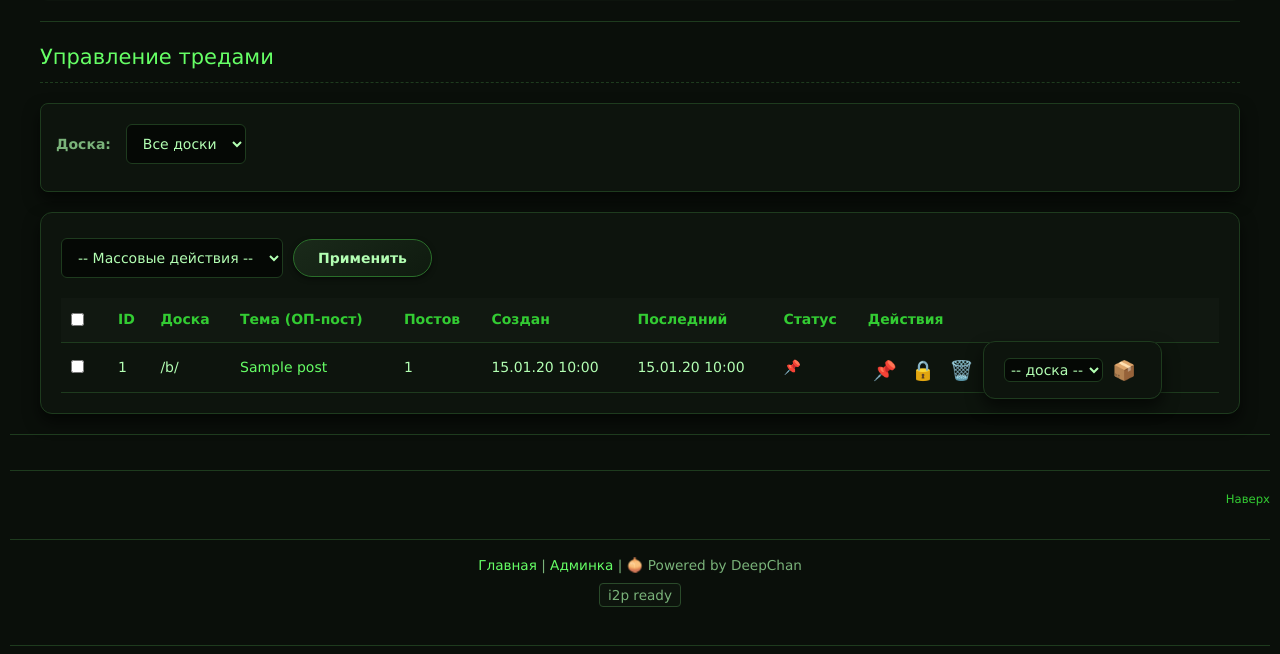
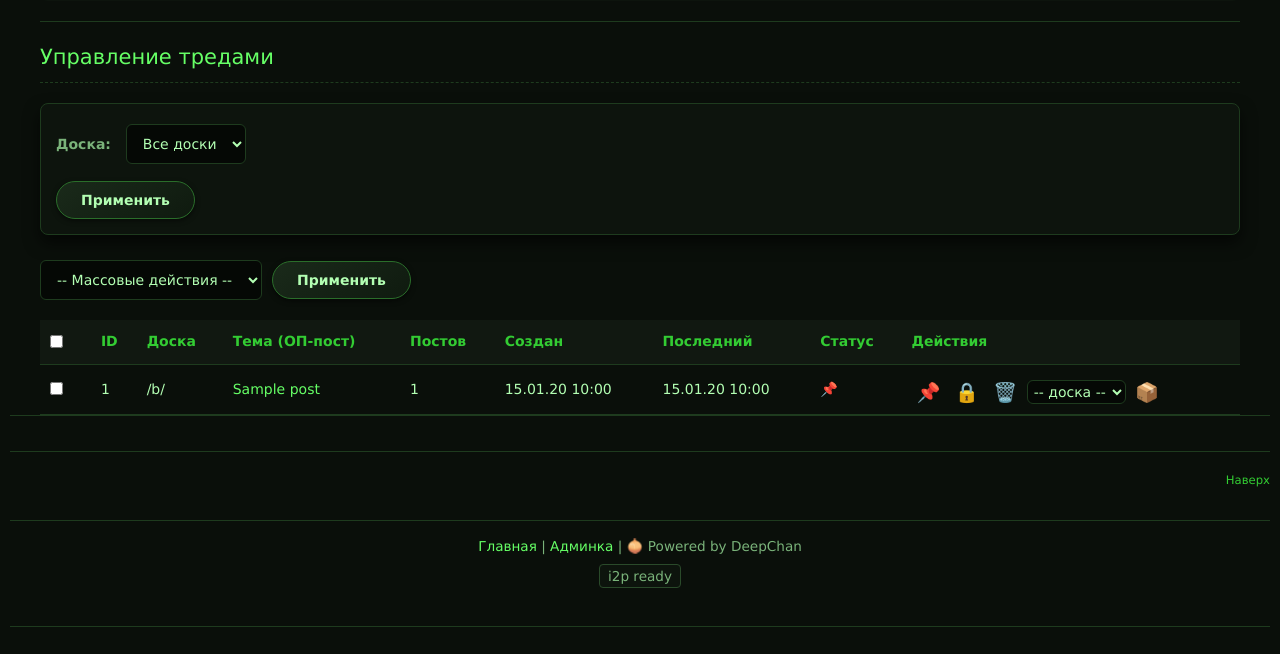
Before and after one commit to yogannnn/deepchan, a Flask app: template templates/admin/threads.html in a window 1280 px wide. Shown: the part 207-861 px from the top of the page. After the commit the page ends 834 px from the top, so only its background shows below. Run offline with Flask 3, Linux system fonts and the light colour scheme; tables that the repository leaves empty hold one stand-in row (values such as "Sample post"); the template is opened without the code that fills it: values that come from a table or form of the project are taken from there, most other values are stand-ins (such as "Sample title", 1, 10 or a date in 2020); parts of the project's set-up code (start-up, migrations or seed data) failed here and were passed over.

Commit message:
fix: thread pin/lock/move actions in admin, remove JS from filter form

```diff
--- a/templates/admin/threads.html
+++ b/templates/admin/threads.html
@@ -4,37 +4,40 @@
 
 <form method="get" class="filter-form">
     <label>{{ t("admin.filter_by_board") }}
-        <select name="board_id" onchange="this.form.submit()">
+        <select name="board_id">
             <option value="">{{ t("admin.all_boards") }}</option>
             {% for b in boards %}
                 <option value="{{ b.id }}" {% if selected_board == b.id %}selected{% endif %}>/{{ b.short_name }}/ - {{ b.name }}</option>
             {% endfor %}
         </select>
     </label>
-    <noscript><input type="submit" value="{{ t("admin.apply") }}"></noscript>
+    <button type="submit" class="btn">{{ t("admin.apply") }}</button>
 </form>
 
-<form method="post" action="{{ url_for('admin.admin_bulk_threads', board_id=selected_board) }}" id="bulk-form">
+<!-- Форма для массовых действий -->
+<form id="bulk-form" method="post" action="{{ url_for('admin.admin_bulk_threads', board_id=selected_board) }}" style="display:none;">
     <input type="hidden" name="board_id" value="{{ selected_board }}">
+    {% set csrf = csrf_token('bulk_threads') %}
+    <input type="hidden" name="csrf_token" value="{{ csrf.token }}">
+    <input type="hidden" name="csrf_timestamp" value="{{ csrf.timestamp }}">
+</form>
+
 <div class="bulk-actions">
-        <select name="action">
+    <select name="action" form="bulk-form">
         <option value="">-- {{ t("admin.bulk_actions") }} --</option>
         <option value="delete">{{ t("admin.delete_selected") }}</option>
         <option value="lock">{{ t("admin.lock_selected") }}</option>
         <option value="unlock">{{ t("admin.unlock_selected") }}</option>
     </select>
-        <button type="submit" class="btn">{{ t("admin.apply") }}</button>
+    <button type="submit" form="bulk-form" class="btn">{{ t("admin.apply") }}</button>
 </div>
-    {% set csrf = csrf_token('bulk_threads') %}
-    <input type="hidden" name="csrf_token" value="{{ csrf.token }}">
-    <input type="hidden" name="csrf_timestamp" value="{{ csrf.timestamp }}">
 
 <table class="admin-table">
     <thead>
         <tr>
             <th><input type="checkbox" onclick="document.querySelectorAll('.thread-checkbox').forEach(cb => cb.checked = this.checked)"></th>
             <th>ID</th>
-                <th>Доска</th>
+            <th>{{ t("admin.thread_board") }}</th>
             <th>{{ t("admin.thread_subject") }}</th>
             <th>{{ t("admin.thread_posts") }}</th>
             <th>{{ t("admin.thread_created") }}</th>
@@ -47,12 +50,12 @@
         {% for thread in threads %}
         {% set op = thread.posts.first() %}
         <tr>
-                <td><input type="checkbox" name="thread_ids" value="{{ thread.id }}" class="thread-checkbox"></td>
+            <td><input type="checkbox" name="thread_ids" value="{{ thread.id }}" class="thread-checkbox" form="bulk-form"></td>
             <td>{{ thread.id }}</td>
             <td>/{{ thread.board.short_name }}/</td>
             <td>
                 <a href="{{ url_for('admin.admin_thread_detail', thread_id=thread.id) }}">
-                        {{ op.subject if op and op.subject else 'Без темы' }}
+                    {{ op.subject if op and op.subject else t('catalog.no_subject') }}
                 </a>
             </td>
             <td>{{ thread.posts.count() }}</td>
@@ -63,30 +66,35 @@
                 {% if thread.is_locked %}🔒{% endif %}
             </td>
             <td class="actions">
-                    <form method="post" action="{{ url_for('admin.admin_toggle_pin', thread_id=thread.id, board_id=selected_board) }}" class="inline-form">
+                <!-- Скрытые формы для действий -->
+                <form id="pin-form-{{ thread.id }}" method="post" action="{{ url_for('admin.admin_toggle_pin', thread_id=thread.id) }}" style="display:none;">
                     {% set csrf = csrf_token('toggle_pin') %}
                     <input type="hidden" name="csrf_token" value="{{ csrf.token }}">
                     <input type="hidden" name="csrf_timestamp" value="{{ csrf.timestamp }}">
-                        <button type="submit" class="action-icon" title="{{ t("admin.pin") }}">📌</button>
                 </form>
-                    <form method="post" action="{{ url_for('admin.admin_toggle_lock', thread_id=thread.id, board_id=selected_board) }}" class="inline-form">
+                <form id="lock-form-{{ thread.id }}" method="post" action="{{ url_for('admin.admin_toggle_lock', thread_id=thread.id) }}" style="display:none;">
                     {% set csrf = csrf_token('toggle_lock') %}
                     <input type="hidden" name="csrf_token" value="{{ csrf.token }}">
                     <input type="hidden" name="csrf_timestamp" value="{{ csrf.timestamp }}">
-                        <button type="submit" class="action-icon" title="{{ t("admin.lock") }}">🔒</button>
                 </form>
-                    <form method="post" action="{{ url_for('admin.admin_delete_thread', thread_id=thread.id, board_id=selected_board) }}" class="inline-form" onsubmit="return confirm('Удалить тред #{{ thread.id }}?');">
+                <form id="delete-form-{{ thread.id }}" method="post" action="{{ url_for('admin.admin_delete_thread', thread_id=thread.id) }}" style="display:none;">
                     {% set csrf = csrf_token('delete_thread') %}
                     <input type="hidden" name="csrf_token" value="{{ csrf.token }}">
                     <input type="hidden" name="csrf_timestamp" value="{{ csrf.timestamp }}">
-                        <button type="submit" class="action-icon" title="{{ t("admin.delete") }}">🗑️</button>
                 </form>
-
-                    <form method="post" action="{{ url_for('admin.admin_move_thread', thread_id=thread.id) }}" style="display:inline;" onsubmit="return confirm('Перенести тред на другую доску?');">
+                <form id="move-form-{{ thread.id }}" method="post" action="{{ url_for('admin.admin_move_thread', thread_id=thread.id) }}" style="display:none;">
                     {% set csrf = csrf_token('move_thread') %}
                     <input type="hidden" name="csrf_token" value="{{ csrf.token }}">
                     <input type="hidden" name="csrf_timestamp" value="{{ csrf.timestamp }}">
-                        <select name="new_board_id" style="width: auto; padding: 2px; background: #050805; border: 1px solid var(--border); color: var(--text);">
+                </form>
+
+                <!-- Кнопки -->
+                <button type="submit" form="pin-form-{{ thread.id }}" class="action-icon" title="Закрепить/открепить">📌</button>
+                <button type="submit" form="lock-form-{{ thread.id }}" class="action-icon" title="Закрыть/открыть">🔒</button>
+                <button type="submit" form="delete-form-{{ thread.id }}" class="action-icon" title="Удалить" onclick="return confirm('Удалить тред #{{ thread.id }}?');">🗑️</button>
+
+                <!-- Видимый селект + кнопка переноса -->
+                <select name="new_board_id" form="move-form-{{ thread.id }}" style="width: auto; padding: 2px; background: #050805; border: 1px solid var(--border); color: var(--text);">
                     <option value="">-- доска --</option>
                     {% for b in boards %}
                         {% if b.id != thread.board_id %}
@@ -94,8 +102,7 @@
                         {% endif %}
                     {% endfor %}
                 </select>
-                        <button type="submit" class="action-icon" title="Перенести">📦</button>
-                    </form>
+                <button type="submit" form="move-form-{{ thread.id }}" class="action-icon" title="Перенести" onclick="return confirm('Перенести тред на другую доску?');">📦</button>
             </td>
         </tr>
         {% else %}
@@ -103,10 +110,8 @@
         {% endfor %}
     </tbody>
 </table>
-</form>
 
 <script>
-    // Простенький скрипт для массового выбора (только если JS включён)
     document.querySelector('thead input[type=checkbox]').addEventListener('change', function() {
         document.querySelectorAll('.thread-checkbox').forEach(cb => cb.checked = this.checked);
     });
```
Also changed, not shown: tests/test_admin.py (+22 -0 lines). Lines whose indentation alone changed are shown as unchanged.
